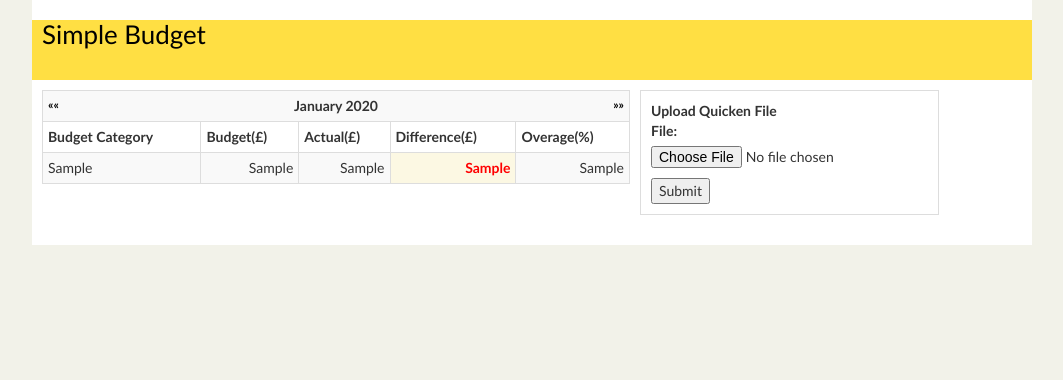
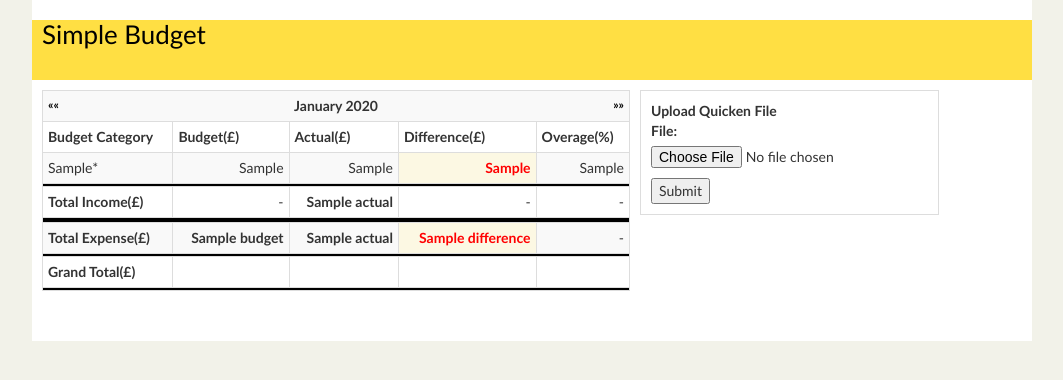
Before and after one commit to buzz1274/simple_budget, a Django app: template simple_budget/templates/index.html in a window 1280 px wide. Shown: the top 380 px of the page, without its empty margins (108-1171 px from the left). Run offline with Django 3.2, Linux system fonts and the light colour scheme; tables that the repository leaves empty hold one stand-in row (values such as "Sample post"); the template is opened without the code that fills it: values that come from a table or form of the project are taken from there, most other values are stand-ins (such as "Sample title", 1, 10 or a date in 2020); parts of the project's set-up code (start-up, migrations or seed data) failed here and were passed over; some libraries are stand-ins or nearby versions.

Commit message:
summary and grand totals

```diff
--- a/simple_budget/templates/index.html
+++ b/simple_budget/templates/index.html
@@ -24,7 +24,13 @@
                 </tr>
                 {% for transaction in transactions %}
                     <tr>
-                        <td>{{transaction.1}}</td>
+                        <td>
+                            {% if forloop.counter == 1 %}
+                                {{transaction.1}}*
+                            {% else %}
+                                {{transaction.1}}
+                            {% endif %}
+                        </td>
                         <td class="currency">
                             {% if transaction.3 %}
                                 {{transaction.3}}
@@ -49,7 +55,13 @@
                                 {{transaction.5}}
                             </td>
                         {% else %}
-                            <td class="currency">-</td>
+                            <td class="currency {% if not transaction.4 %}success{% endif %}">
+                                {% if not transaction.4 %}
+                                    {{transaction.3}}
+                                {% else %}
+                                    -
+                                {% endif %}
+                            </td>
                         {% endif %}
                         </td>
                         {% if transaction.6 %}
@@ -61,7 +73,61 @@
                             <td class="currency">-</td>
                         {% endif %}
                     </tr>
+                    {% if forloop.counter == 1 %}
+                        <tr><td colspan="5" class="seperator">&nbsp;</td></tr>
+                        <tr><td colspan="5" class="seperator">&nbsp;</td></tr>
+                        <tr>
+                            <td><strong>Total Income(£)</strong></td>
+                            <td class="currency">-</td>
+                            <td class="currency">
+                                <strong>{{totals.income.actual}}</strong>
+                            </td>
+                            <td class="currency">-</td>
+                            <td class="currency">-</td>
+                        </tr>
+                        <tr><td colspan="5" class="seperator">&nbsp;</td></tr>
+                        <tr><td colspan="5" class="seperator">&nbsp;</td></tr>
+                    {% endif %}
                 {% endfor %}
+                <tr><td colspan="5" class="seperator">&nbsp;</td></tr>
+                <tr><td colspan="5" class="seperator">&nbsp;</td></tr>
+                <tr>
+                    <td><strong>Total Expense(£)</strong></td>
+                    <td class="currency">
+                        <strong>{{totals.expense.budget}}</strong>
+                    </td>
+                    <td class="currency">
+                        <strong>{{totals.expense.actual}}</strong>
+                    </td>
+                    <td class="currency
+                        {% if totals.expense.difference > 0 %}
+                            success
+                        {% else %}
+                            warning
+                        {% endif %}">
+                        <strong>{{totals.expense.difference}}</strong>
+                    </td>
+                    <td class="currency {% if totals.expense.overage > 0 %}warning{% endif %}">
+                        {% if totals.expense.overage > 0 %}
+                            <strong>
+                                {{totals.expense.overage}}
+                            </strong>
+                        {% else %}
+                            -
+                        {% endif %}
+                    </td>
+                </tr>
+                <tr><td colspan="5" class="seperator">&nbsp;</td></tr>
+                <tr><td colspan="5" class="seperator">&nbsp;</td></tr>
+                <tr>
+                    <td><strong>Grand Total(£)</strong></td>
+                    <td>&nbsp;</td>
+                    <td>&nbsp;</td>
+                    <td>&nbsp;</td>
+                    <td>&nbsp;</td>
+                </tr>
+                <tr><td colspan="5" class="seperator">&nbsp;</td></tr>
+                <tr><td colspan="5" class="seperator">&nbsp;</td></tr>
             </table>
         {% endif %}
         <div id="upload_file">
--- a/simple_budget/views.py
+++ b/simple_budget/views.py
@@ -22,6 +22,7 @@ def index(request):
         end_date = today
 
     transactions = BudgetCategory().budget_transactions(start_date, end_date)
+    totals = BudgetCategory().calculate_totals(transactions)
 
     if request.method == 'POST':
         form = UploadQuickenFile(request.POST, request.FILES)
@@ -35,6 +36,7 @@ def index(request):
         form = UploadQuickenFile()
 
     return render_to_response('index.html', {'transactions': transactions,
+                                             'totals': totals,
                                              'date': start_date,
                                              'form': form},
                               context_instance=RequestContext(request))
--- a/static/assets/css/styles.css
+++ b/static/assets/css/styles.css
@@ -64,3 +64,10 @@ table#budget th#date_header span#next_date {
 table#budget th#date_header span#previous_date {
     float:left;
 }
+table#budget td.seperator {
+    line-height:1px;
+    background-color:#000000;
+    border:0px;
+    margin:0px;
+    padding:0px;
+}
```
Also changed, not shown: simple_budget/models/budget_category.py (+54 -4 lines), 1 other file.
